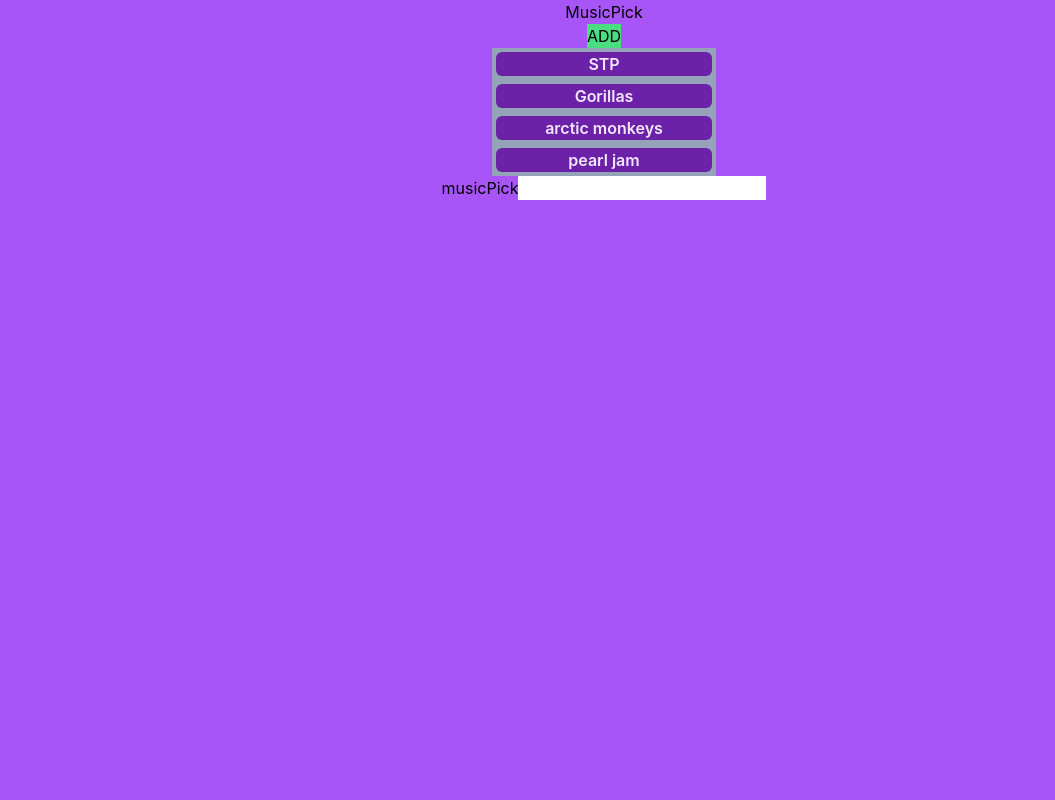
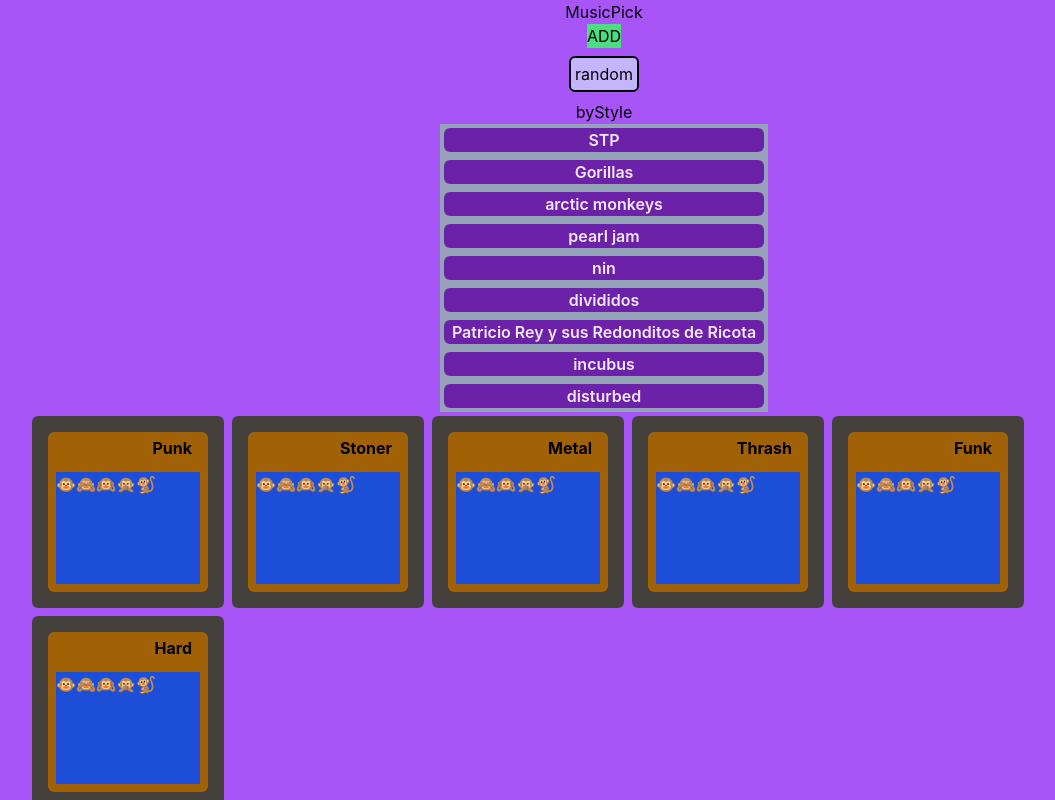
Before and after one commit to leog91/leog, a Next.js app: page /musicPick in a window 1280 px wide. Shown: the top 800 px of the page, without its empty margins (36-1091 px from the left). Built offline with nearby package versions, Linux system fonts and the light colour scheme; no server answers; sample sign-in values are in the browser's storage.

Commit message:
musicPick > added genre boxes, new styles.

```diff
--- a/pages/musicPick.js
+++ b/pages/musicPick.js
@@ -4,20 +4,40 @@
 
 import { useSession } from "next-auth/react";
 
-const artists = ["STP", "Gorillas", "arctic monkeys", "pearl jam", "nin"];
+//checkUnique zod?
+//sort script, external file
+const artists = [
+  "STP",
+  "Gorillas",
+  "arctic monkeys",
+  "pearl jam",
+  "nin",
+  "divididos",
+  "Patricio Rey y sus Redonditos de Ricota",
+  "incubus",
+  "disturbed",
+];
+
+// const singleGenre = {img:"", "name"}
+const genre = ["punk", "stoner", "Metal", "thrash", "funk", "Hard"];
 
 function AddArtist() {
   const [artist, setArtist] = useState("");
   const { data: session, status } = useSession();
 
-  useEffect(() => {
-    if (status === "authenticated") {
-      console.log(`Signed in as ${session.user.email}`);
-    } else {
-      console.log("not authenticated, redirecting . . ");
-      Router.push("/login");
-    }
-  }, []);
+  //  "loading";
+
+  //      "authenticated";
+
+  // return loading;
+
+  if (status === "loading") {
+    return <div>loading...</div>;
+  }
+
+  if (status === "unauthenticated") {
+    Router.push("/login");
+  }
 
   const handleInput = (e) => {
     e.preventDefault();
@@ -43,10 +63,14 @@
   };
 
   return (
-    <div>
+    <div className="m-10 border-2 border-black bg-violet-400 p-5">
       <form onSubmit={(e) => handleInput(e)}>
         musicPick
-        <input onChange={(e) => setArtist(e.target.value)} value={artist} />
+        <input
+          disabled
+          onChange={(e) => setArtist(e.target.value)}
+          value={artist}
+        />
       </form>
     </div>
   );
@@ -54,10 +78,14 @@
 
 export const MusicPick = () => {
   return (
-    <div className=" flex min-h-screen flex-col items-center bg-purple-500">
+    <div className=" flex min-h-screen  flex-col items-center bg-purple-500">
       MusicPick
       <button className=" bg-green-400">ADD</button>
-      <div className="flex  h-32 w-56 flex-col overflow-scroll overflow-x-hidden bg-slate-400">
+      <button className="m-2 rounded-md border-2 border-black bg-violet-300 p-1">
+        random
+      </button>
+      byStyle
+      <div className="flex   max-w-md flex-col   bg-slate-400">
         {artists.map((a) => (
           <button
             className=" m-1 rounded-md bg-purple-800 px-2 font-semibold text-purple-100"
@@ -67,6 +95,21 @@
           </button>
         ))}
       </div>
+      <div className="flex max-w-6xl flex-wrap">
+        {genre.map((g) => (
+          <div
+            className="m-1 rounded-md bg-stone-700 p-4 font-bold hover:cursor-pointer  hover:bg-stone-500"
+            key={g}
+            onClick={() => alert(g)}
+          >
+            <div className="flex h-40 w-40 flex-col items-center rounded-md bg-yellow-700 ">
+              <h3 className="w-full px-4 py-1 text-right capitalize"> {g}</h3>
+              {/* img */}
+              <div className=" m-2 h-32 w-36 bg-blue-700">🐵🙈🙉🙊🐒</div>
+            </div>
+          </div>
+        ))}
+      </div>
       <AddArtist />
     </div>
   );
```
